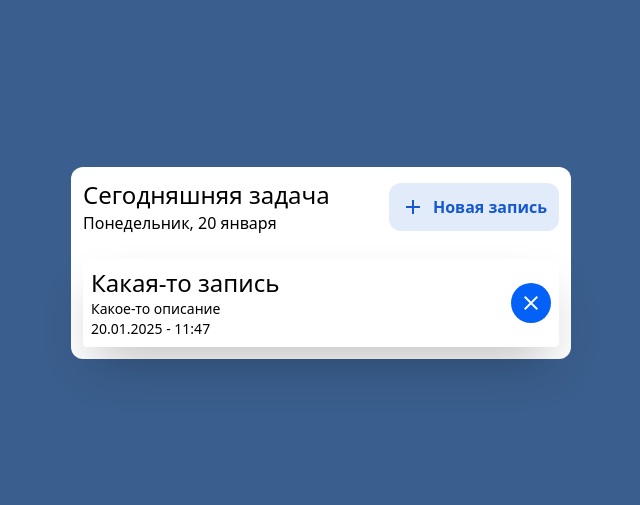
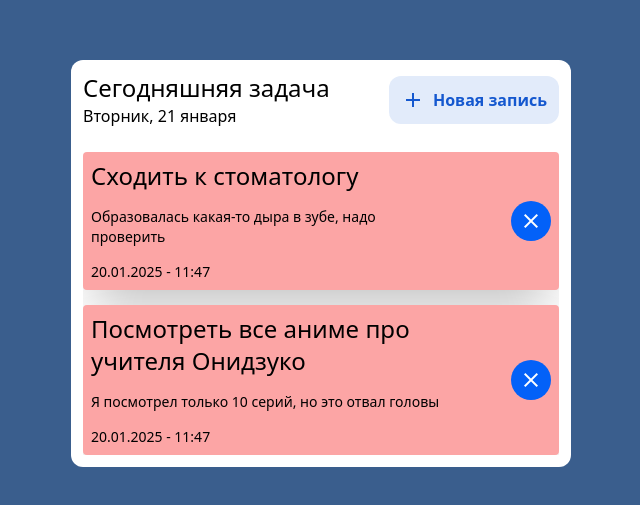
Before and after one commit to mopjiex/CodingPlayground, a Vue app in the folder CodingPlayground/: page / in a window 1280 px wide. Shown: the part 137-642 px from the top of the page, without its empty margins (319-959 px from the left). Built offline with nearby package versions, Linux system fonts and the light colour scheme.

Commit message:
#: Todo 2

```diff
--- a/CodingPlayground/src/projects/todolist/TodoList.vue
+++ b/CodingPlayground/src/projects/todolist/TodoList.vue
@@ -1,6 +1,6 @@
 <script setup>
 import TodoHeader from "@/projects/todolist/components/TodoHeader/TodoHeader.vue";
-import TaskCard from "@/projects/todolist/components/TaskCard.vue";
+import TaskCard from "@/projects/todolist/components/TaskCard/TaskCard.vue";
 </script>
 
 <template>
@@ -9,10 +9,15 @@ import TaskCard from "@/projects/todolist/components/TaskCard.vue";
             <div class="flex justify-center items-center min-h-screen">
                 <div class="w-[500px]  p-3 rounded-xl bg-white">
                     <TodoHeader class="mb-6"/>
-                    <div class="">
+                    <div class="task-card max-h-[500px] overflow-y-auto flex flex-col gap-[15px]">
                         <TaskCard
-                            title="Какая-то запись"
-                            description="Какое-то описание"
+                            title="Сходить к стоматологу"
+                            description="Образовалась какая-то дыра в зубе, надо проверить"
+                            date="20.01.2025 - 11:47"
+                        />
+                        <TaskCard
+                            title="Посмотреть все аниме про учителя Онидзуко"
+                            description="Я посмотрел только 10 серий, но это отвал головы"
                             date="20.01.2025 - 11:47"
                         />
                     </div>
@@ -21,3 +26,20 @@ import TaskCard from "@/projects/todolist/components/TaskCard.vue";
         </div>
     </div>
 </template>
+
+
+<style scoped>
+.task-card::-webkit-scrollbar {
+    width: 5px;
+}
+
+.task-card::-webkit-scrollbar-thumb {
+    background: linear-gradient(to bottom right, #4d7fff 0%, #1a56ff 100%);
+    border-radius: 5px;
+}
+
+.task-card::-webkit-scrollbar-track {
+    background-color: #ddd;
+    border: 1px solid #ccc;
+}
+</style>
--- a/CodingPlayground/src/projects/todolist/components/TaskCard.vue
+++ /dev/null
@@ -1,38 +0,0 @@
-<script setup>
-import ButtonCheck from "@/components/UI/ButtonCheck.vue";
-
-defineProps({
-    title: {
-        type: String,
-        default: null
-    },
-    description: {
-        type: String,
-        default: null
-    },
-    date: {
-        type: String,
-        default: null
-    }
-})
-</script>
-
-<template>
-    <div class="p-2 rounded shadow-2xl flex items-center justify-between">
-        <div class="">
-            <div class="flex items-center justify-between">
-                <div class="">
-                    <h2 class="text-2xl">{{ title }}</h2>
-                    <h3 class="text-sm">{{ description }}</h3>
-                </div>
-            </div>
-            <div class="">
-                <p class="text-sm">{{ date }}</p>
-            </div>
-        </div>
-
-        <div class="">
-            <ButtonCheck/>
-        </div>
-    </div>
-</template>
--- /dev/null
+++ b/CodingPlayground/src/projects/todolist/components/TaskCard/TaskCard.vue
@@ -0,0 +1,19 @@
+<script setup>
+import ButtonCheck from "@/components/UI/ButtonCheck.vue";
+import TaskInfoHeader from "@/projects/todolist/components/TaskCard/TaskInfoHeader.vue";
+
+defineProps({
+    title: { type: String, default: null },
+    description: { type: String, default: null },
+    date: { type: String, default: null }
+});
+</script>
+
+<template>
+    <div class="p-2 rounded shadow-2xl flex items-center justify-between bg-red-300">
+        <TaskInfoHeader :title="title" :description="description" :date="date"/>
+        <div class="">
+            <ButtonCheck/>
+        </div>
+    </div>
+</template>
--- /dev/null
+++ b/CodingPlayground/src/projects/todolist/components/TaskCard/TaskInfoHeader.vue
@@ -0,0 +1,21 @@
+<script setup>
+defineProps({
+    title: { type: String, default: null },
+    description: { type: String, default: null },
+    date: { type: String, default: null }
+});
+</script>
+
+<template>
+    <div>
+        <div class="flex items-center justify-between mb-[15px]">
+            <div class="max-w-[350px]">
+                <h2 class="text-2xl mb-[15px]">{{ title }}</h2>
+                <h3 class="text-sm">{{ description }}</h3>
+            </div>
+        </div>
+        <div>
+            <p class="text-sm">{{ date }}</p>
+        </div>
+    </div>
+</template>
--- a/CodingPlayground/src/projects/todolist/components/TodoHeader/TaskCreateButton.vue
+++ b/CodingPlayground/src/projects/todolist/components/TodoHeader/TaskCreateButton.vue
@@ -1,7 +1,7 @@
 <script setup>
 import ButtonCreate from "@/components/UI/ButtonCreate.vue";
-
-const clickButton = () => console.log('Клик по кнопке');
+const emit = defineEmits(['click']);
+const clickButton = () => emit('click');
 </script>
 
 <template>
--- a/CodingPlayground/src/projects/todolist/components/TodoHeader/TaskDayInfo.vue
+++ b/CodingPlayground/src/projects/todolist/components/TodoHeader/TaskDayInfo.vue
@@ -1,15 +1,11 @@
 <script setup>
-
 defineProps({
-    dateInfo: {
-        type: String,
-        default: null
-    }
-})
+    dateInfo: { type: String, default: null }
+});
 </script>
 
 <template>
-    <div class="">
+    <div>
         <h1 class="text-2xl">Сегодняшняя задача</h1>
         <h2>{{ dateInfo }}</h2>
     </div>
--- a/CodingPlayground/src/projects/todolist/components/TodoHeader/TodoHeader.vue
+++ b/CodingPlayground/src/projects/todolist/components/TodoHeader/TodoHeader.vue
@@ -1,13 +1,15 @@
 <script setup>
+import { ref } from 'vue';
+import { getFormattedDate } from "@/utils";
 import TaskDayInfo from "@/projects/todolist/components/TodoHeader/TaskDayInfo.vue";
 import TaskCreateButton from "@/projects/todolist/components/TodoHeader/TaskCreateButton.vue";
+
+const formattedDate = ref(getFormattedDate());
 </script>
 
 <template>
     <div class="flex items-center justify-between">
-        <TaskDayInfo
-            date-info="Понедельник, 20 января"
-        />
-        <TaskCreateButton/>
+        <TaskDayInfo :date-info="formattedDate" />
+        <TaskCreateButton @click="() => {}" />
     </div>
 </template>
--- /dev/null
+++ b/CodingPlayground/src/utils/index.js
@@ -0,0 +1,31 @@
+const monthNames = {
+    0: 'января',
+    1: 'февраля',
+    2: 'марта',
+    3: 'апреля',
+    4: 'мая',
+    5: 'июня',
+    6: 'июля',
+    7: 'августа',
+    8: 'сентября',
+    9: 'октября',
+    10: 'ноября',
+    11: 'декабря',
+};
+
+const dayNames = [
+    'Воскресенье',
+    'Понедельник',
+    'Вторник',
+    'Среда',
+    'Четверг',
+    'Пятница',
+    'Суббота',
+];
+
+export const getFormattedDate = (date = new Date()) => {
+    const day = date.getDate();
+    const monthName = monthNames[date.getMonth()];
+    const dayName = dayNames[date.getDay()];
+    return `${dayName}, ${day} ${monthName}`;
+}
```
